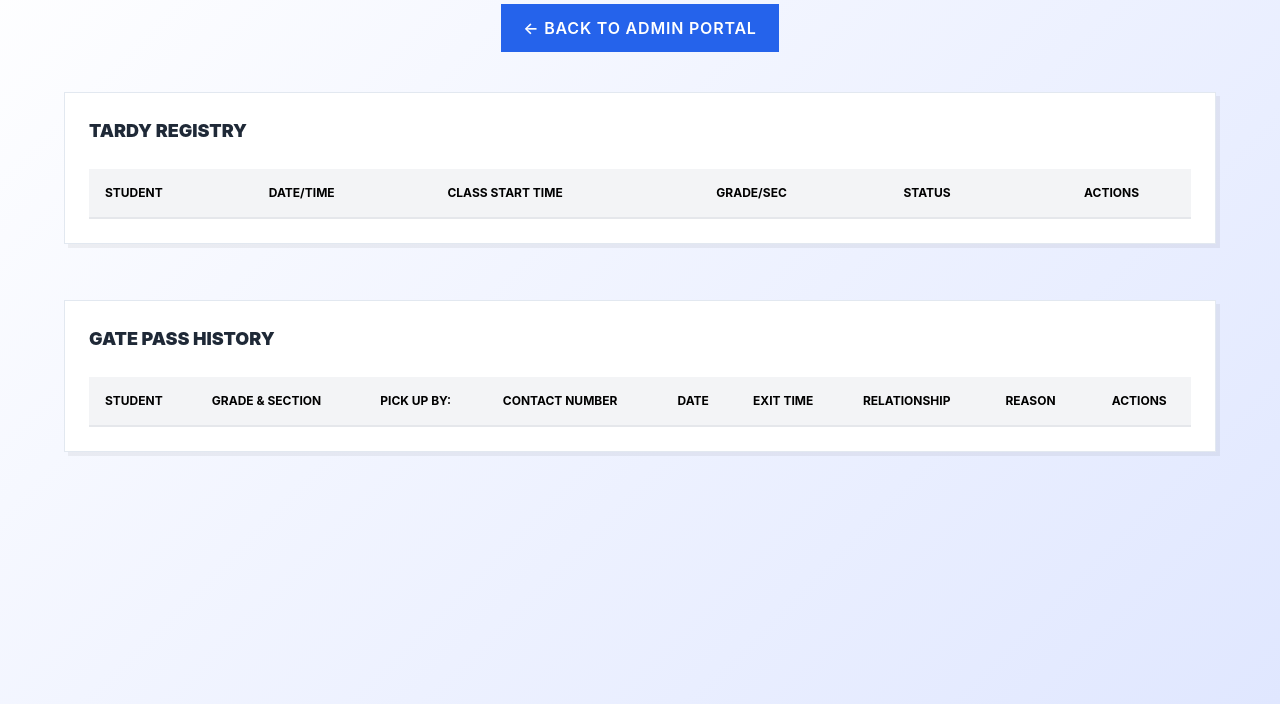
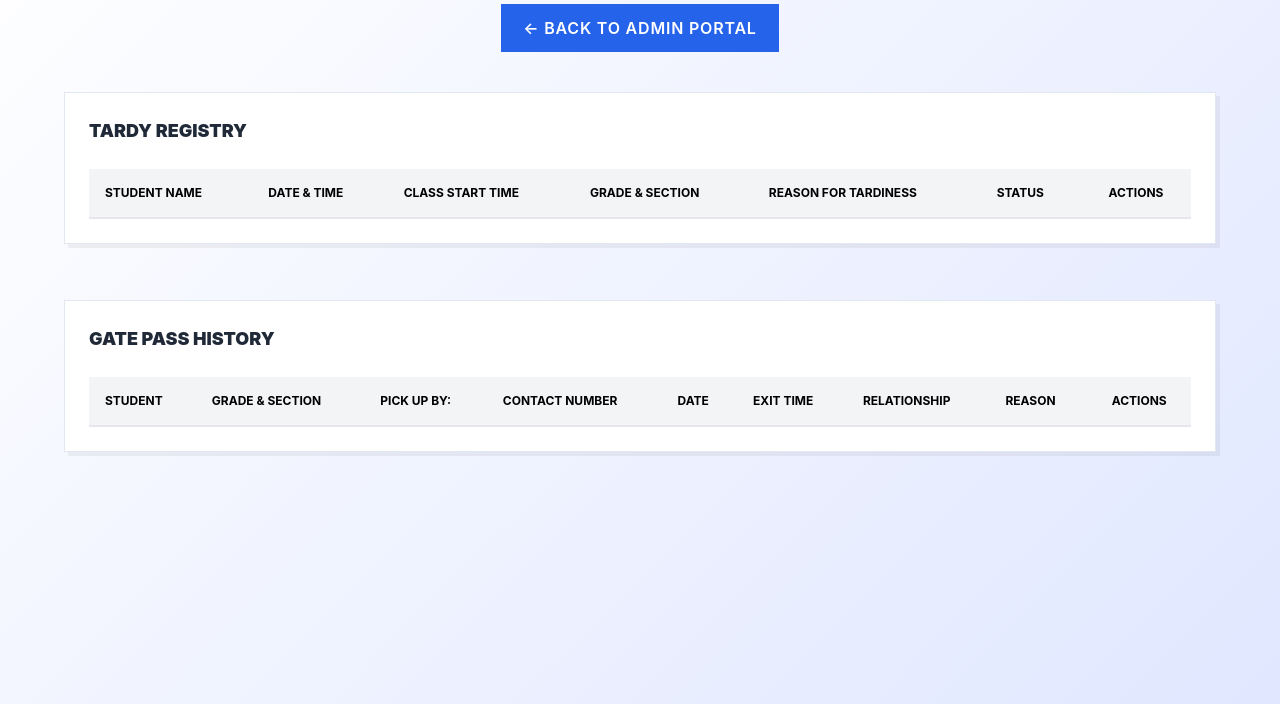
Before and after one commit to Tanjiro5834/utility-apps, a plain HTML site: page records.html in a window 1280 px wide. Shown: the part 96-800 px from the top of the page. Drawn offline with nearby package versions, Linux system fonts and the light colour scheme.

Commit message:
record table and rendering for tardy

```diff
--- a/records.html
+++ b/records.html
@@ -28,12 +28,12 @@
                     <table class="w-full text-left text-sm border-collapse">
                         <thead>
                             <tr class="bg-gray-100 border-b-2 border-gray-200">
-                                <th class="p-4 uppercase text-xs font-bold">Student</th>
-                                <th class="p-4 uppercase text-xs font-bold">Date/Time</th>
-                                <th class="p-4 uppercase text-xs font-bold">Class Start Time</th>
-                                <th class="p-4 uppercase text-xs font-bold">Grade/Sec</th>
-                                <th class="p-4 uppercase text-xs font-bold">Status</th>
-                                <th class="p-4 uppercase text-xs font-bold text-center">Actions</th>
+                                <th class="p-4 uppercase text-xs font-bold">Student Name</th>
+        <th class="p-4 uppercase text-xs font-bold">Date & Time</th>
+        <th class="p-4 uppercase text-xs font-bold">Class Start Time</th>
+        <th class="p-4 uppercase text-xs font-bold">Grade & Section</th>
+        <th class="p-4 uppercase text-xs font-bold">Reason for Tardiness</th> <th class="p-4 uppercase text-xs font-bold">Status</th>
+        <th class="p-4 uppercase text-xs font-bold text-center">Actions</th>
                             </tr>
                         </thead>
                         <tbody id="tardyTableBody"></tbody>
--- a/script.js
+++ b/script.js
@@ -195,7 +195,7 @@ function renderRecords() {
     <td class="p-4 text-gray-600">${new Date(r.dateTime).toLocaleString()}</td>
     <td class="p-4 text-gray-600 font-mono text-xs">${r.classTime}</td>
     <td class="p-4 text-gray-600">G${r.grade} - ${r.section}</td>
-                    <td class="p-4">${isAbsence}</td>
+    <td class="p-4 text-gray-500 italic text-xs max-w-xs truncate">${r.reason}</td> <td class="p-4">${isAbsence}</td>
     <td class="p-4 text-center whitespace-nowrap">
         <button onclick="window.location.href='index.html?editTardy=${r.id}'" class="btn-edit mr-2">EDIT</button>
         <button onclick="deleteRecord('tardy', ${r.id})" class="btn-delete">DEL</button>
```
Lines whose indentation alone changed are shown as unchanged.
